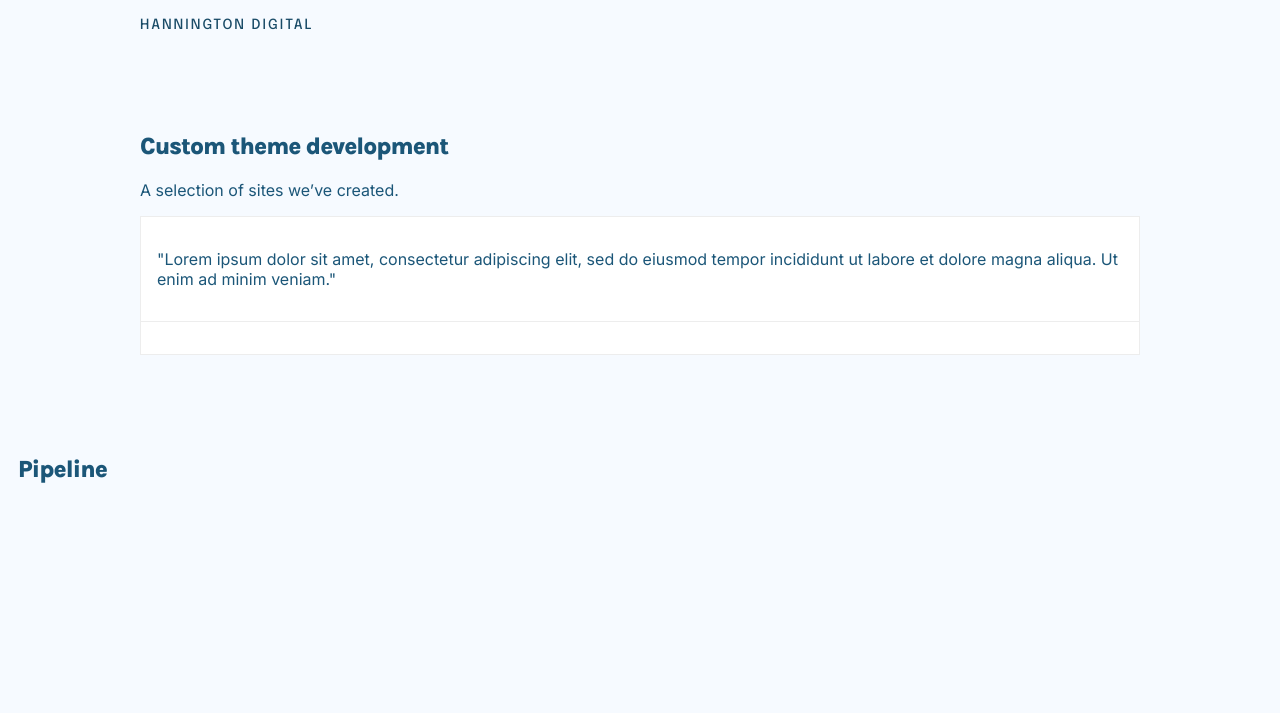
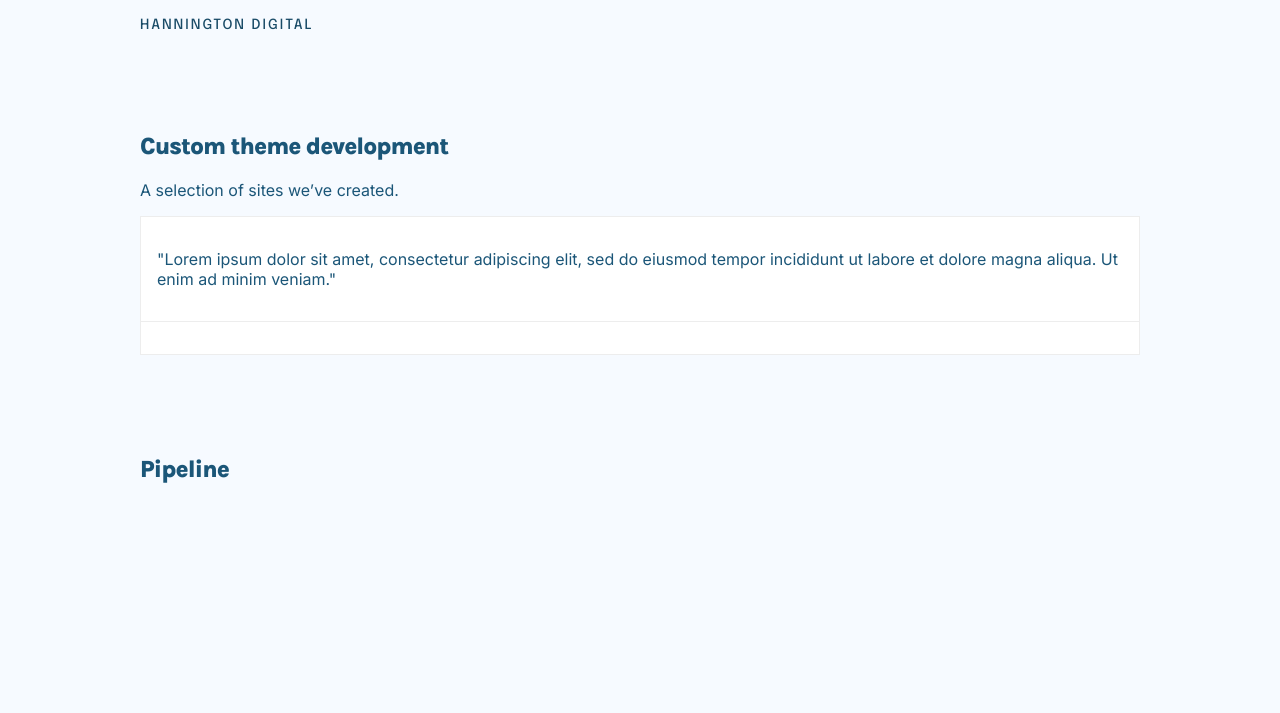
Before and after one commit to Jack-Hannington/hannington_digital, a website: page index.html in a window 1280 px wide. Shown: the top 713 px of the page. Drawn offline with Linux system fonts and the light colour scheme.

Commit message:
updated widths

```diff
--- a/index.html
+++ b/index.html
@@ -17,7 +17,7 @@
 </head>
 <body>
     <!-- <sergey-import src="header" /> -->
-<nav>
+<nav class="max-width">
     <a>HANNINGTON DIGITAL</a>
 </nav>
 
@@ -28,7 +28,7 @@
     <a href="#" class="floating-nav-item"><span class="iconify" data-icon="ci:mail"></span>Contact</a>
 </div>
 
-<section class="what-we-do">
+<section class="what-we-do max-width">
 <div class="row">
     <h2>Custom theme development</h2>
     <p>A selection of sites we’ve created.</p>
@@ -42,7 +42,7 @@
     </div>
 </div>
 </section>
-<section>
+<section class="max-width">
     <h2>Pipeline</h2>
 </section>
 
--- a/public/style.css
+++ b/public/style.css
@@ -4,6 +4,7 @@
 
 :root {
     --grey-blue: #194B67;
+    --max-width: 1000px;
 }
 
 body {
@@ -20,13 +21,16 @@
     width:100%;
     display: flex;
     justify-content: space-between;
-    max-width: 1000px;
     margin: auto;
     align-items: center;
 }
 
+.max-width {
+    width:var(--max-width);
+    margin:auto;
+}
+
 .row {
-    max-width: 1000px;
     margin:auto;
     padding:80px 0px;
 }
--- a/style.css
+++ b/style.css
@@ -4,6 +4,7 @@
 
 :root {
     --grey-blue: #194B67;
+    --max-width: 1000px;
 }
 
 body {
@@ -20,13 +21,16 @@
     width:100%;
     display: flex;
     justify-content: space-between;
-    max-width: 1000px;
     margin: auto;
     align-items: center;
 }
 
+.max-width {
+    width:var(--max-width);
+    margin:auto;
+}
+
 .row {
-    max-width: 1000px;
     margin:auto;
     padding:80px 0px;
 }
```
Also changed, not shown: public/index.html (+3 -3 lines).
